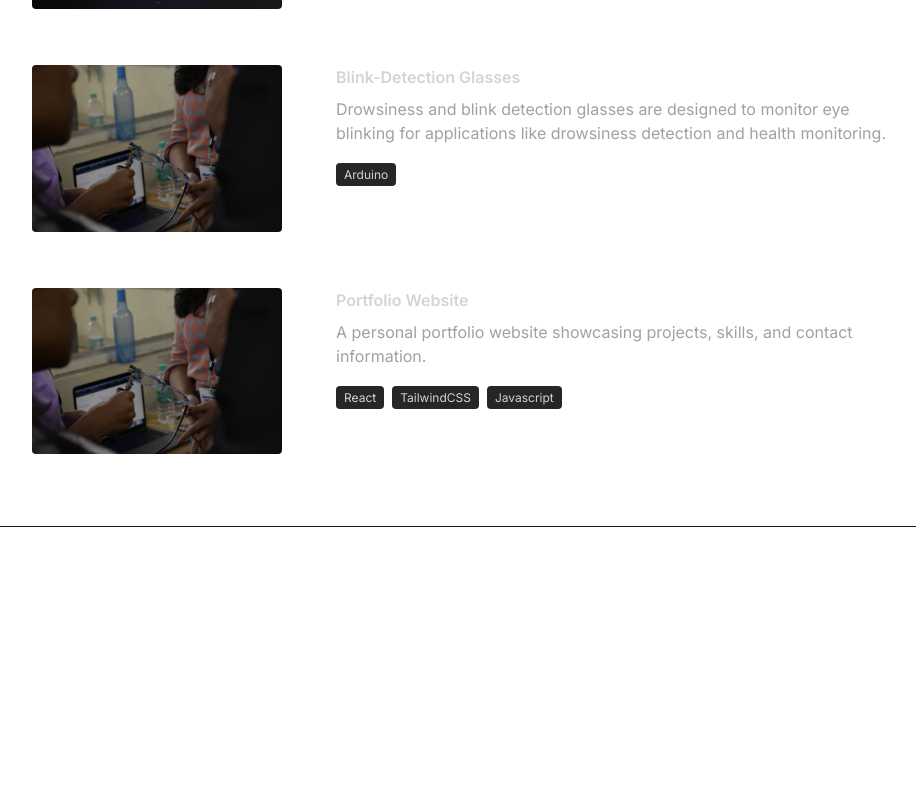
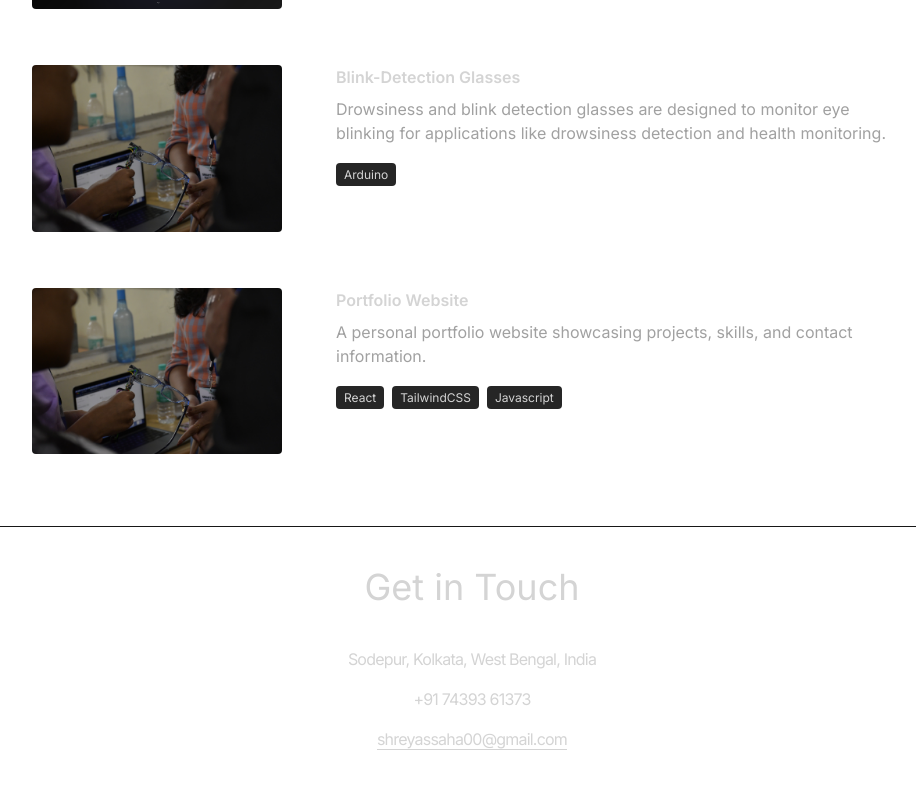
Before and after one commit to Shreyas0017/Port, a React (Vite) app: page / in a window 1280 px wide. Shown: the part 2477-3265 px from the top of the page, without its empty margins (168-1084 px from the left). Before the commit the page ends 3004 px from the top, so only its background shows below. Built offline with nearby package versions, Linux system fonts and the light colour scheme; a web font is replaced by a local one.

Commit message:
Contact.jsx added

```diff
--- a/src/App.jsx
+++ b/src/App.jsx
@@ -5,6 +5,7 @@
 import Technologies from './components/Technologies'
 import Experience from './components/Experience'
 import Projects from './components/Projects'
+import Contact from './components/Contact'
 
 const App = () => {
   return (
@@ -21,6 +22,7 @@
         <Technologies/>
         <Experience/>
         <Projects/>
+        <Contact/>
       </div>
     </div>
   )
--- /dev/null
+++ b/src/components/Contact.jsx
@@ -0,0 +1,17 @@
+import React from 'react'
+import { CONTACT } from '../constants'
+
+const Contact = () => {
+  return (
+    <div className='border-b border-neutral-900 pb-20'>
+        <h2 className='my-10 text-center text-4xl'>Get in Touch</h2>
+        <div className="text-center tracking-tighter">
+            <p className='my-4'>{CONTACT.address}</p>
+            <p className='my-4'>{CONTACT.phoneNo}</p>
+            <a href="#" className='border-b'>{CONTACT.email}</a>
+        </div>
+    </div>
+  )
+}
+
+export default Contact
```
